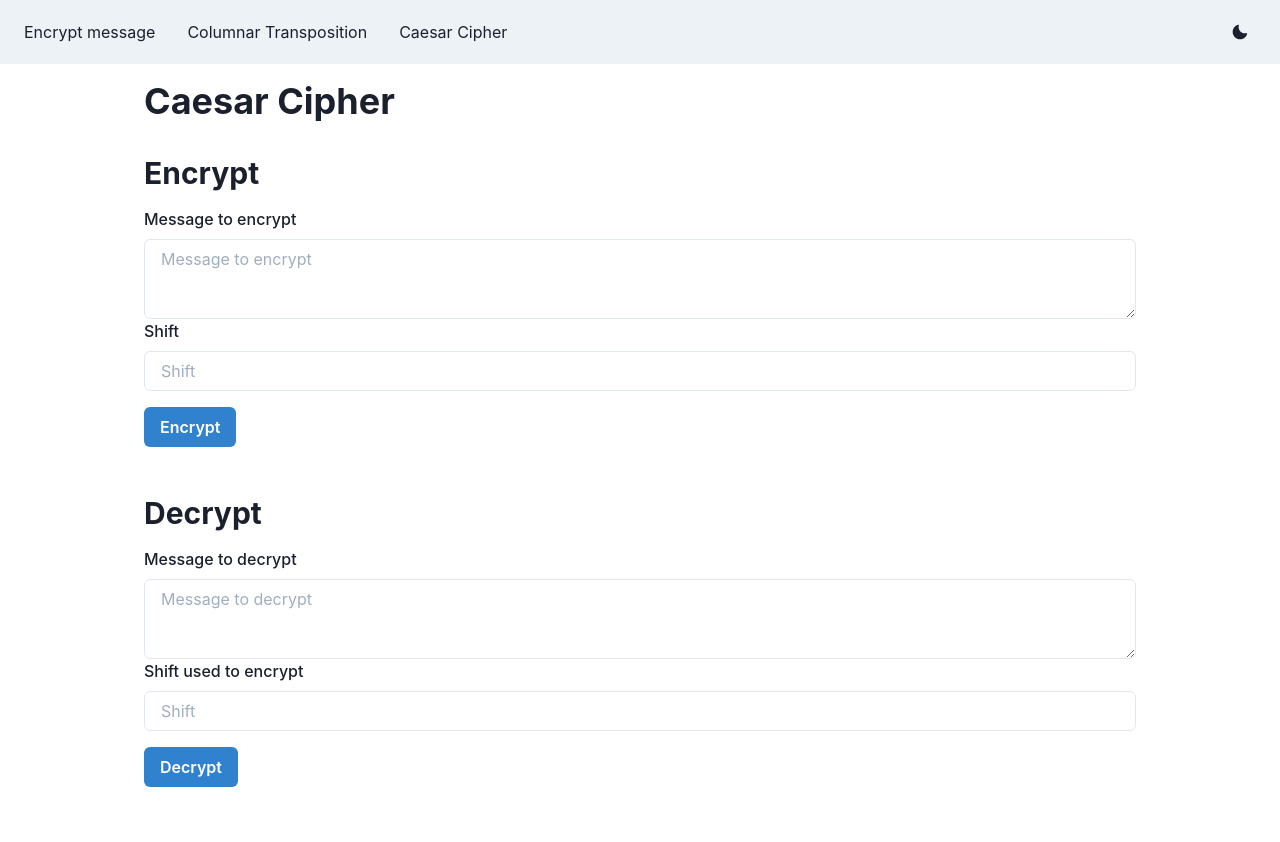
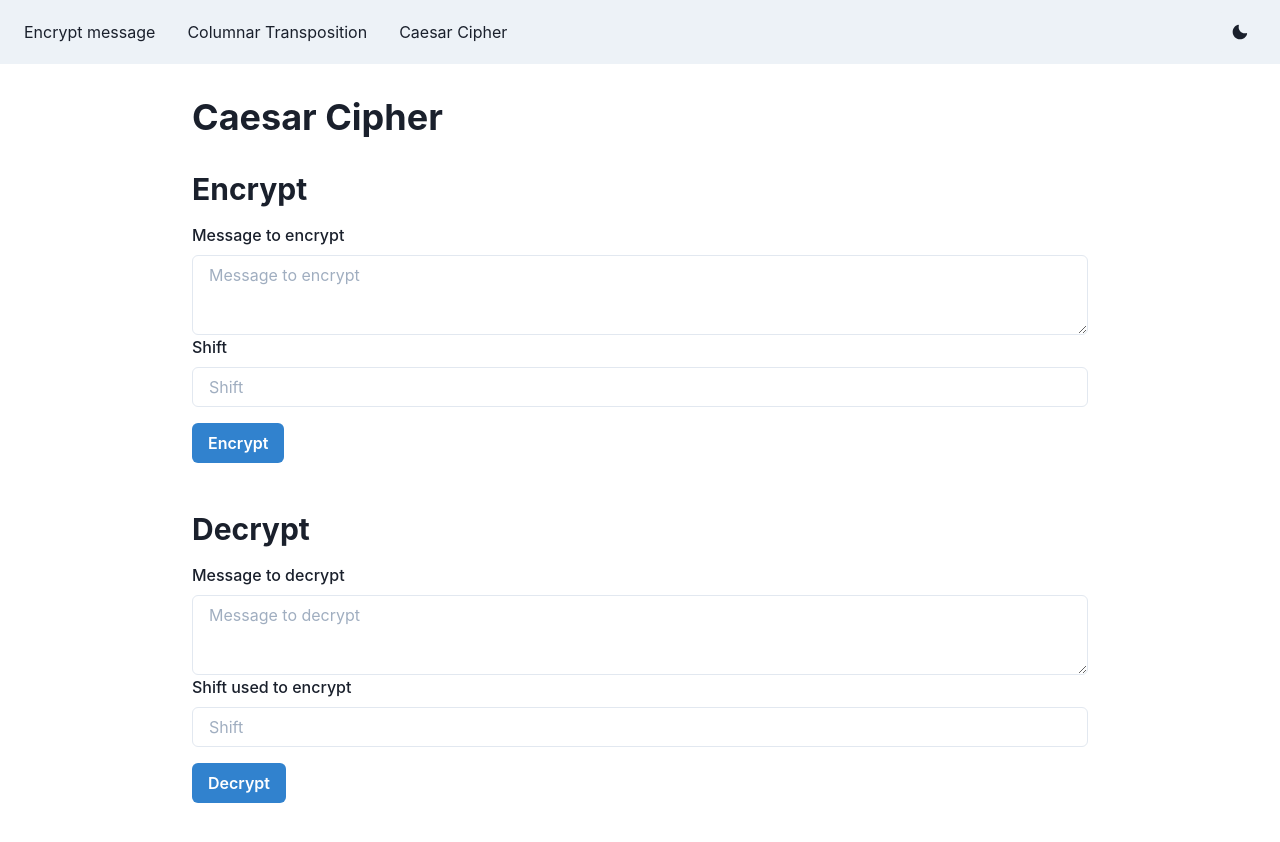
Before and after one commit to TomiMoreno/encrypt-message, a Next.js app: page /caesar in a window 1280 px wide. Shown: the top 842 px of the page. Before the commit the page ends 819 px from the top, so only its background shows below. Built offline with nearby package versions, Linux system fonts and the light colour scheme.

Commit message:
feat: Add layout component

```diff
--- /dev/null
+++ b/features/Layout/index.tsx
@@ -0,0 +1,23 @@
+import { Box } from "@chakra-ui/react";
+import Head from "next/head";
+import NavBar from "./NavBar";
+
+export default function Layout({ children }: { children: React.ReactNode }) {
+
+  return (
+    <>
+      <Head>
+        <title>Encrypt Message</title>
+        <meta
+          name="description"
+          content="Encrypt and decrypt your messages usign different methods"
+        />
+        <link rel="icon" href="/favicon.ico" />
+      </Head>
+      <NavBar />
+      <Box maxW="960px" mx="auto" p={8}>
+        {children}
+      </Box>
+    </>
+  );
+}
--- a/features/caesarCipher/index.tsx
+++ b/features/caesarCipher/index.tsx
@@ -17,7 +17,7 @@ import decrypt from "./decrypt";
 
 export default function CaesarCipher() {
   return (
-    <Stack spacing={8} margin="0 auto" padding={4} maxW="960px" minW="80%">
+    <Stack spacing={8}>
       <Heading as="h1">Caesar Cipher</Heading>
       <EncryptComponent />
       <DecryptComponent />
--- a/pages/_app.tsx
+++ b/pages/_app.tsx
@@ -1,12 +1,13 @@
 import { ChakraProvider } from '@chakra-ui/react'
 import { AppProps } from 'next/app'
-import NavBar from '../features/NavBar'
+import Layout from '../features/Layout'
 
 function MyApp({ Component, pageProps } : AppProps) {
   return (
     <ChakraProvider>
-      <NavBar />
-      <Component {...pageProps} />
+      <Layout>
+        <Component {...pageProps} />
+      </Layout>
     </ChakraProvider>
   )
 }
```
Also changed, not shown: features/ColumnarTransposition/index.tsx (+0 -7 lines), features/Layout/NavBar.tsx (renamed from features/NavBar/index.tsx, +0 -7 lines), pages/index.tsx (+0 -10 lines).
